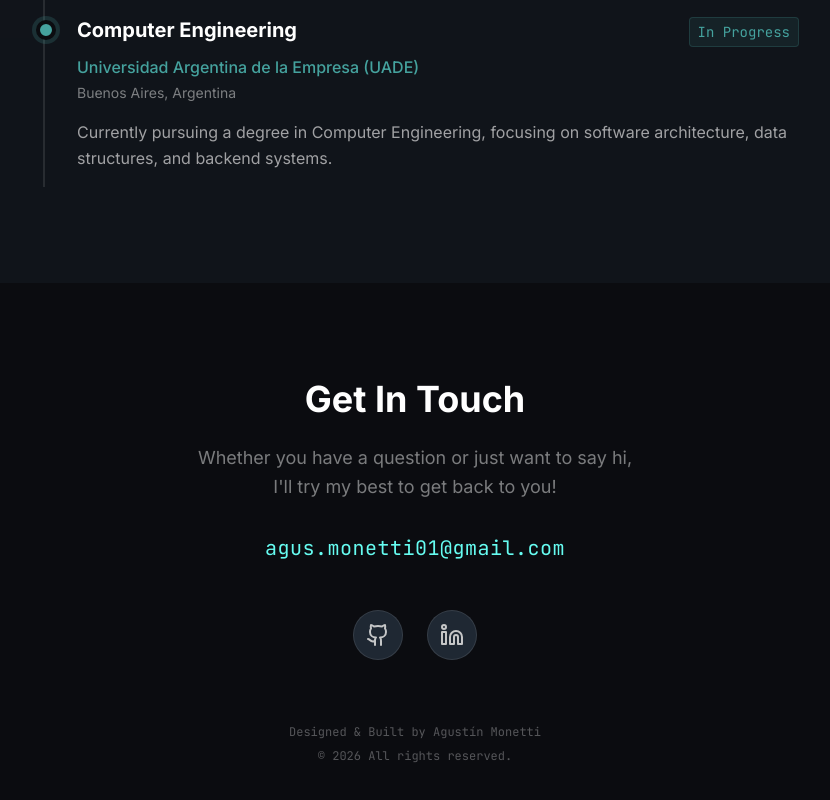
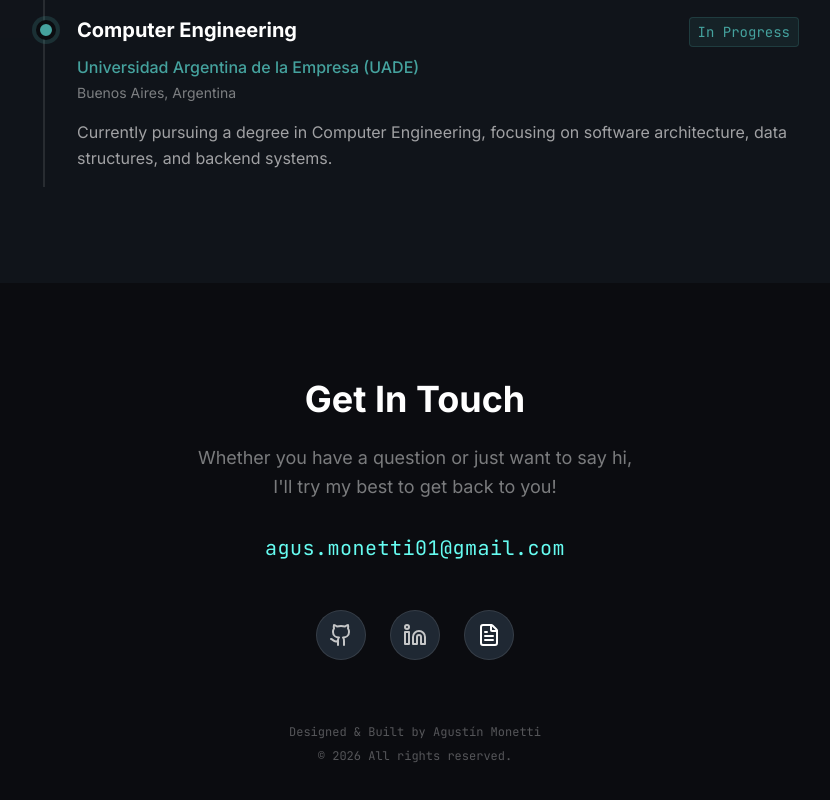
Before and after one commit to agmonetti/Portfolio-personal, a React (Vite) app: page / in a window 1280 px wide. Shown: the part 2503-3303 px from the top of the page, without its empty margins (225-1055 px from the left). Built offline with nearby package versions, Linux system fonts and the light colour scheme; no server answers.

Commit message:
added Cv download

```diff
--- a/src/components/Footer.tsx
+++ b/src/components/Footer.tsx
@@ -1,5 +1,5 @@
 import React from 'react';
-import { Github, Linkedin, Code, Briefcase } from 'lucide-react';
+import { Github, Linkedin, Code, Briefcase , FileText} from 'lucide-react';
 
 const Footer: React.FC = () => {
   return (
@@ -39,10 +39,21 @@ const Footer: React.FC = () => {
           >
             <Linkedin className="w-6 h-6 text-text group-hover:text-primary transition-colors" />
           </a>
+          <a
+            href="/cv.pdf"
+            download="Agustin_Monetti_CV.pdf"
+            className="p-3 rounded-full border border-white/10 bg-surface text-white hover:border-primary hover:bg-primary/10 transition-all duration-300 group relative"
+            title="Descargar CV"
+            aria-label="Descargar CV"
+          >
+            <FileText size={24} />
+
+            {/* Tooltip */}
+            <span className="absolute -top-10 left-1/2 -translate-x-1/2 bg-surface border border-white/10 text-white text-xs py-1 px-2 rounded opacity-0 group-hover:opacity-100 transition-opacity whitespace-nowrap pointer-events-none">
+              Descargar CV
+            </span>
+          </a>
         </div>
-
-
-
         <div className="flex flex-col items-center gap-2">
             <p className="text-text/40 text-xs font-mono">
             Designed & Built by Agustín Monetti
```
Also changed, not shown: 1 other file (tests, documents, lock files or other folders).
